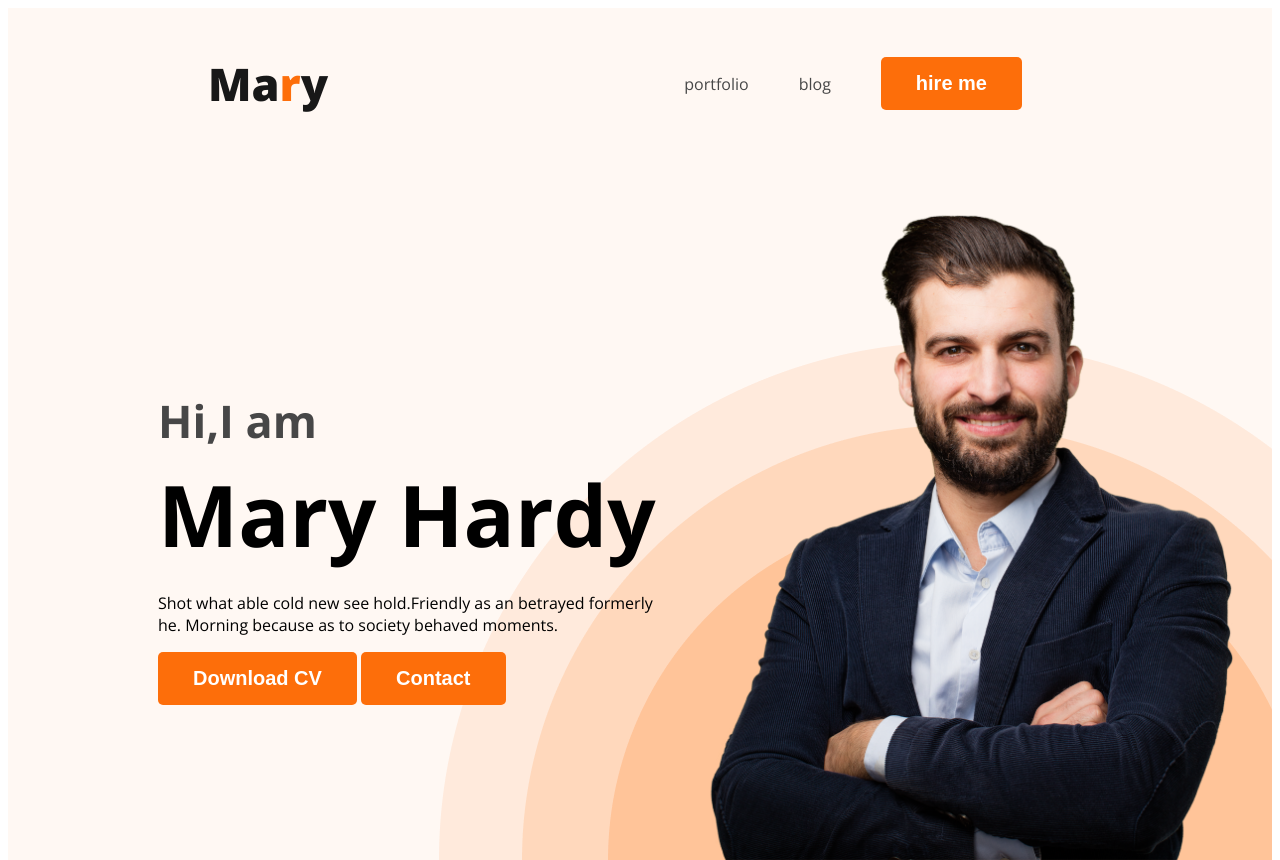
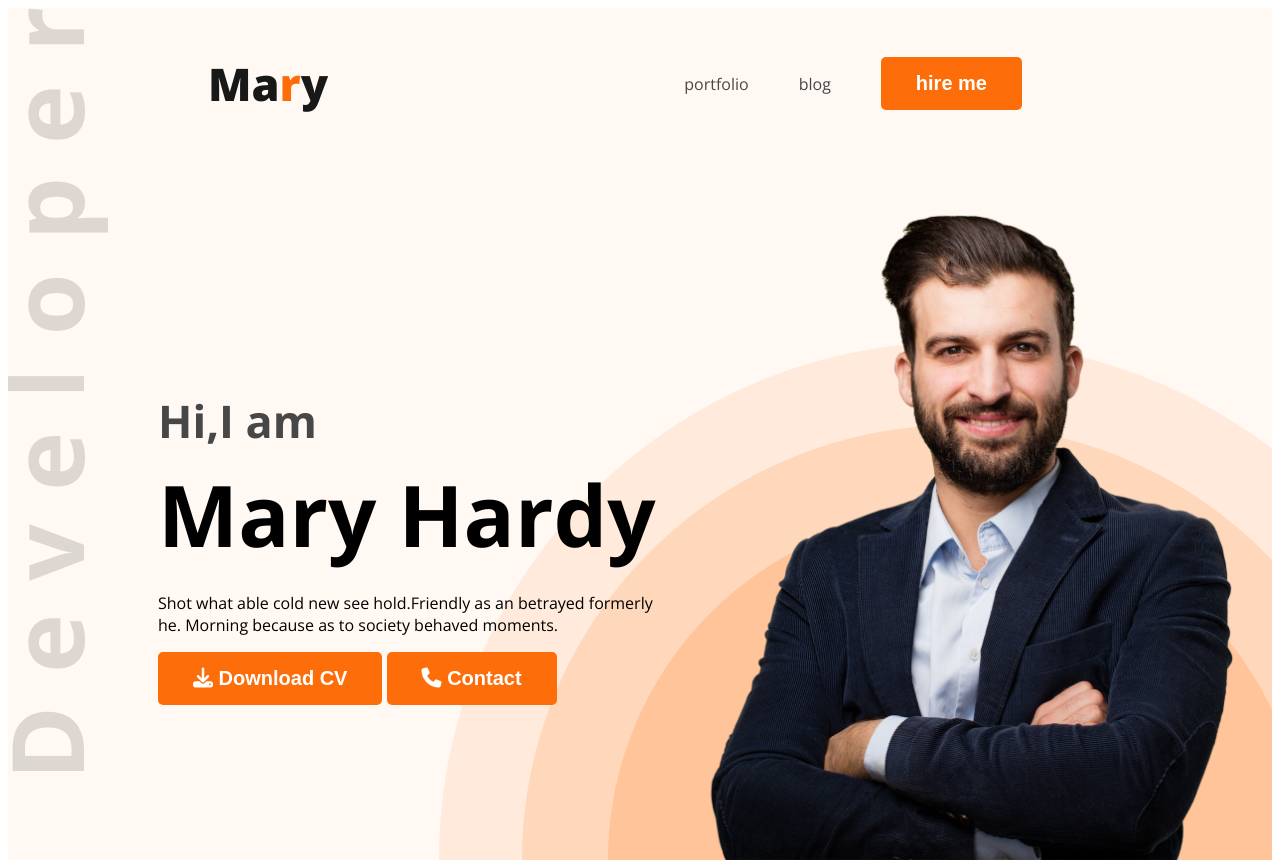
Before and after one commit to tarekibnkhayer/devoloper-portfolio, a plain HTML site: page index.html in a window 1280 px wide. Shown: the top 860 px of the page. Drawn offline with nearby package versions, Linux system fonts and the light colour scheme.

Commit message:
icon added

```diff
--- a/index.html
+++ b/index.html
@@ -8,6 +8,7 @@
 <link rel="preconnect" href="https://fonts.gstatic.com" crossorigin>
 <link href="https://fonts.googleapis.com/css2?family=Open+Sans:wght@400;700;800&display=swap" rel="stylesheet">
     <link rel="stylesheet" href="style.css">
+    <script src="https://kit.fontawesome.com/6f4c5cea35.js" crossorigin="anonymous"></script>
 </head>
 <body>
     <header class="header">
@@ -24,8 +25,10 @@
     <h1 style="margin-top: 5px;font-size: 85px;
     font-weight: 700; margin-bottom: 20px;">Mary Hardy</h1>
 <p style="margin-top: 0px; ">Shot what able cold new see hold.Friendly as an betrayed formerly he. Morning because as to society behaved moments.</p>
-<button class="btn-primary">Download CV</button>
-<button class="btn-primary">Contact</button>
+<button class="btn-primary"><i class="fa-solid fa-download"></i>
+    Download CV</button>
+<button class="btn-primary"><i class="fa-solid fa-phone"></i>
+    Contact</button>
 </div>
 <img src="images/hardy.png" alt="">
     </header>
@@ -119,7 +122,8 @@
         <p class="resume-description">List skill/technologies here. You can change the icon above
             to any of the 1500+ FontAwesome 5 free icons available. Aenean commodo ligula eget dolor.</p>
     </div></div>
-    <div class="download-cv"><button class="btn-primary">Download CV</button></div>
+    <div class="download-cv"><button class="btn-primary"><i class="fa-solid fa-download"></i>
+        Download CV</button></div>
     </main>
     <footer><div class="footer-column">
 <div class="section-title">Lets Connect</div>
--- a/style.css
+++ b/style.css
@@ -46,9 +46,9 @@ padding: 15px 35px;
 /* header section work */
 .header{
     background: #FFF8F3;
-    background-image: url("images/header_bg.png");
+    background-image: url("images/header_bg.png"), url('images/developer.png');
     background-repeat: no-repeat;
-    background-position: bottom right;
+    background-position: bottom right, top left;
 }
 .banner{
     padding: 30px 30px 0px 150px;
```
